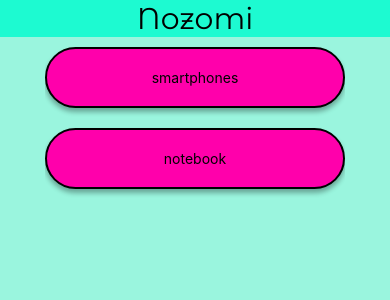
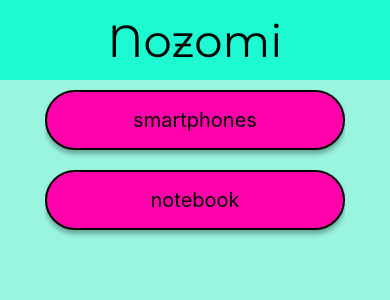
Before and after one commit to AgustinBeli/App-Development, a React Native app in the folder desafio3/: screen / in a window 390 px wide. Shown: the top 300 px of the page. Built offline with nearby package versions, Linux system fonts and the light colour scheme.

Commit message:
Actualizando repositorio

```diff
--- a/desafio3/src/Components/Card.jsx
+++ b/desafio3/src/Components/Card.jsx
@@ -13,6 +13,7 @@ export default Card;
 const styles = StyleSheet.create({
   containerCard: {
     width: 300,
+    height: 60,
     shadowColor: "#000",
     shadowOffset: {
       width: 0,
@@ -25,8 +26,9 @@ const styles = StyleSheet.create({
     borderColor: "black",
     backgroundColor: colors.rose,
     alignItems: "center",
+    justifyContent: "center",
     marginVertical: 10,
     borderRadius: 100,
-    padding: 20,
+    padding: 15,
   },
 });
--- a/desafio3/src/Components/CategoryItem.jsx
+++ b/desafio3/src/Components/CategoryItem.jsx
@@ -1,14 +1,13 @@
 import { StyleSheet, Text, View } from "react-native";
 import React from "react";
 import Card from "./Card";
-import { colors } from "../Global/Colors";
 import { Pressable } from "react-native";
 
 const CategoryItem = ({ item, setCategorySelected }) => {
   return (
     <Pressable onPress={() => setCategorySelected(item)}>
       <Card>
-        <Text>{item}</Text>
+        <Text style={styles.textCard}>{item}</Text>
       </Card>
     </Pressable>
   );
@@ -16,4 +15,8 @@ const CategoryItem = ({ item, setCategorySelected }) => {
 
 export default CategoryItem;
 
-const styles = StyleSheet.create({});
+const styles = StyleSheet.create({
+  textCard: {
+    fontSize: 20,
+  },
+});
--- a/desafio3/src/Components/Header.jsx
+++ b/desafio3/src/Components/Header.jsx
@@ -14,11 +14,13 @@ export default Header;
 
 const styles = StyleSheet.create({
   containerHeader: {
+    height: 80,
     backgroundColor: colors.turquoise,
     alignItems: "center",
+    justifyContent: "center",
   },
   textHeader: {
-    fontSize: 30,
+    fontSize: 45,
     fontFamily: "Montserrat",
     color: colors.black,
   },
--- a/desafio3/src/Components/ProductItem.jsx
+++ b/desafio3/src/Components/ProductItem.jsx
@@ -1,17 +1,9 @@
-import {
-  Image,
-  Pressable,
-  StyleSheet,
-  Text,
-  useWindowDimensions,
-} from "react-native";
+import { Image, Pressable, StyleSheet, Text } from "react-native";
 import React from "react";
 import Card from "./Card";
 import { colors } from "../Global/Colors";
 
 const ProductItem = ({ item, setProductSelected, setCategorySelected }) => {
-  const { height, width } = useWindowDimensions();
-
   const onSelect = (id) => {
     setProductSelected(id);
     setCategorySelected("");
@@ -35,18 +27,20 @@ export default ProductItem;
 
 const styles = StyleSheet.create({
   image: {
-    height: 150,
-    width: 150,
+    height: 80,
+    width: 80,
     borderRadius: 100,
   },
   additionalStyleCard: {
     flexDirection: "row",
     alignItems: "center",
-    height: 200,
     justifyContent: "space-between",
     backgroundColor: colors.rose2,
+    width: 300,
+    height: 110,
   },
   textProduct: {
-    fontSize: 15,
+    width: "65%",
+    fontSize: 20,
   },
 });
--- a/desafio3/src/Components/Search.jsx
+++ b/desafio3/src/Components/Search.jsx
@@ -16,23 +16,17 @@ const Search = ({ onSearch, error = "", goBack }) => {
   const [keyword, setKeyword] = useState("");
   const { width, height } = useWindowDimensions();
 
+  console.log(width, height);
+
   return (
-    <View
-      style={width > 400 ? styles.containerSearch : styles.containerSearchSm}
-    >
+    <View style={styles.containerSearch}>
       <TextInput
         style={styles.containerTextInput}
         placeholder="Search..."
         value={keyword}
         onChangeText={setKeyword}
       />
-      <View
-        style={
-          width < 400
-            ? styles.containerSearchBar
-            : styles.containerSearchBarLandscape
-        }
-      >
+      <View style={styles.containerSearchButtons}>
         <Pressable onPress={() => onSearch(keyword)}>
           <FontAwesome name="search" size={24} color="black" />
         </Pressable>
@@ -52,26 +46,14 @@ export default Search;
 
 const styles = StyleSheet.create({
   containerSearch: {
-    flexDirection: "row",
-    height: "20%",
+    flexDirection: "column",
+    height: 100,
     justifyContent: "space-evenly",
     alignItems: "center",
     backgroundColor: colors.rose,
   },
-  containerSearchSm: {
-    flexDirection: "column",
-    height: "30%",
-    justifyContent: "space-evenly",
-    alignItems: "center",
-    backgroundColor: colors.rose,
-  },
-  containerSearchBar: {
+  containerSearchButtons: {
     width: 250,
-    flexDirection: "row",
-    justifyContent: "space-evenly",
-  },
-  containerSearchBarLandscape: {
-    width: 100,
     flexDirection: "row",
     justifyContent: "space-evenly",
   },
--- a/desafio3/src/Screens/ItemDetail.jsx
+++ b/desafio3/src/Screens/ItemDetail.jsx
@@ -52,7 +52,11 @@ const ItemDetail = ({ idSelected, setProductSelected }) => {
             resizeMode="cover"
             style={styles.image}
           />
-          <View style={styles.texts}>
+          <View
+            style={
+              orientation === "portrait" ? styles.texts : styles.textsLandscape
+            }
+          >
             <Text>{product.title}</Text>
             <Text>{product.description}</Text>
             <Text>${product.price}</Text>
@@ -81,7 +85,7 @@ const styles = StyleSheet.create({
   },
   containerItemDetail: {
     flexDirection: "column",
-    padding: 10,
+    alignItems: "center",
   },
   containerItemDetailLandscape: {
     flexDirection: "row",
@@ -91,8 +95,15 @@ const styles = StyleSheet.create({
   image: {
     width: 150,
     height: 150,
+    borderRadius: 30,
   },
   texts: {
+    flexDirection: "column",
+    marginTop: 30,
+    marginLeft: 10,
+    marginRight: 10,
+  },
+  textsLandscape: {
     flexDirection: "column",
     marginLeft: 10,
     marginRight: 10,
--- a/desafio3/src/Screens/ItemListCategory.jsx
+++ b/desafio3/src/Screens/ItemListCategory.jsx
@@ -62,7 +62,7 @@ export default ItemListCategory;
 
 const styles = StyleSheet.create({
   containerSearch: {
-    height: "90%",
+    flex: 1,
     backgroundColor: colors.turquoise3,
   },
   containerProducts: {
```
